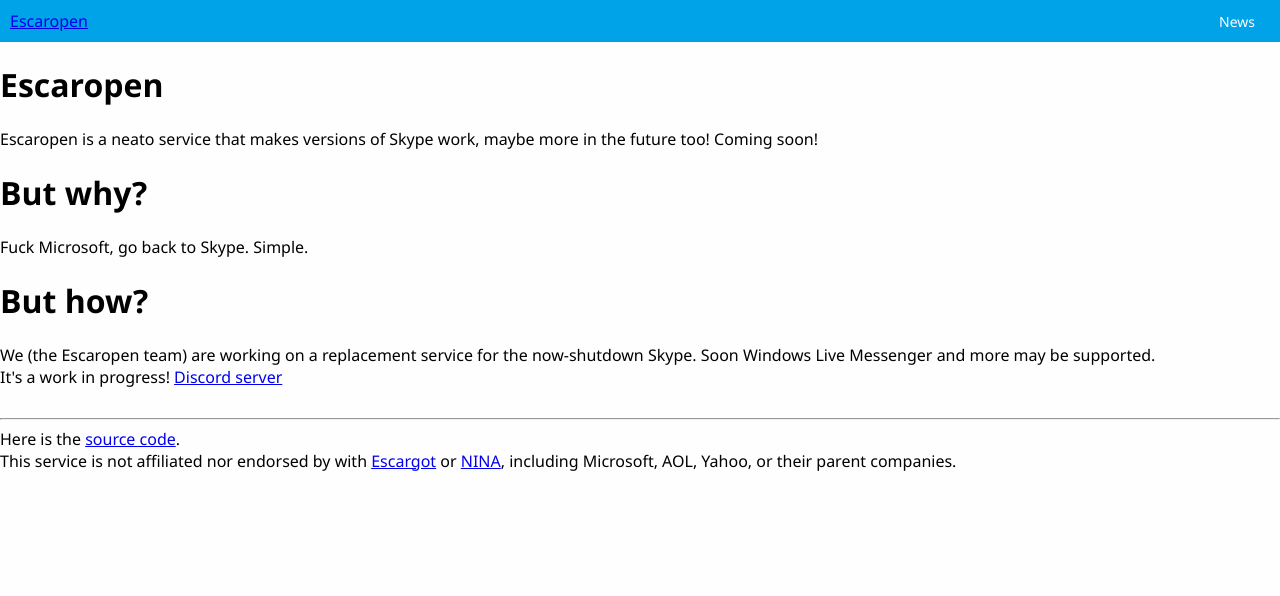
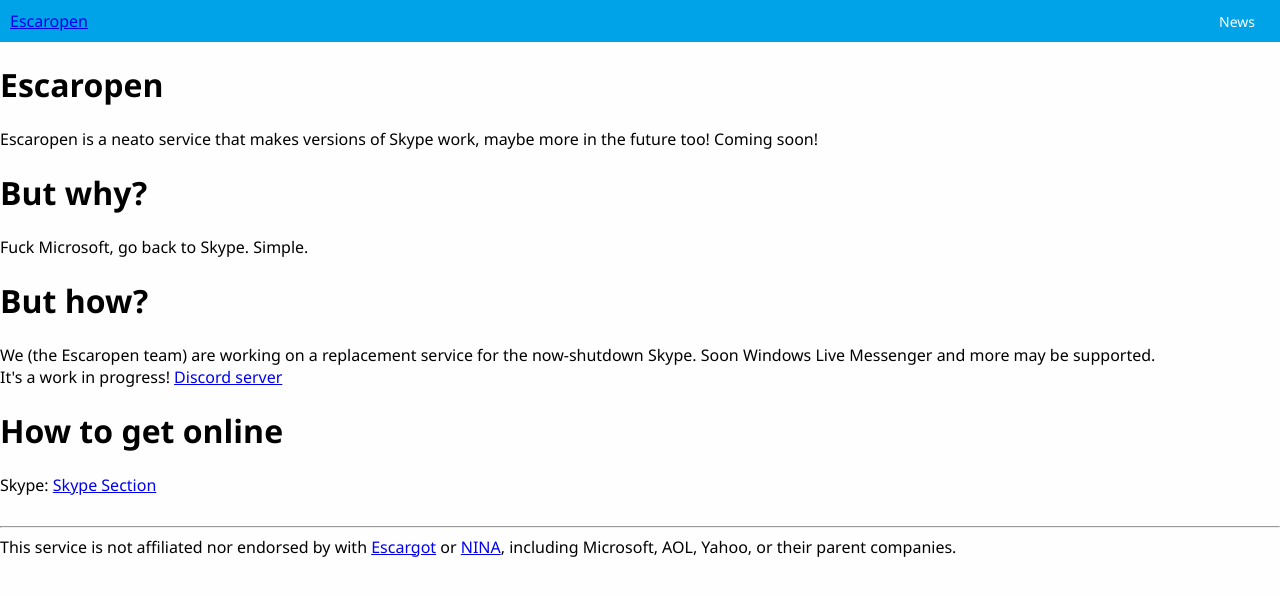
Before and after one commit to escaropen/website, a plain HTML site: page index.html in a window 1280 px wide. Drawn offline with Linux system fonts and the light colour scheme.

Commit message:
Update index.html

```diff
--- a/index.html
+++ b/index.html
@@ -5,7 +5,7 @@
     <title>Escaropen</title>
     <link rel="icon" href="favicon.ico" type="image/x-icon">
     <link rel="stylesheet" href="style.css">
-    <!--<meta name="author" content="Your Name">-->
+    <!--<meta name="author" content="Escaropen Team">-->
     <meta name="keywords" content="Escaropen, Skype, revival, old, chat, chatroom, im, message, msg">
 
     <!-- Open Graph -->
@@ -56,8 +56,8 @@
     <!--<main>With the help of the Escargot source-code (which isn't being updated anymore and now is closed-source), we (the Escaropen team) are working on a replacement service for the now-shutdown MSN Messenger and Windows Live Messenger in addition to some other fun Windows Live features.</main>-->
     <br>
     <a>It's a work in progress! <a href="https://discord.gg/NYRABAfYV9">Discord server</a></a>
-    <!--<h1>How to get online</h1>
-    <a>Our <a href="connect.html">Get Started</a> shows you everything required to get online with us.</a>-->
+    <h1>How to get online</h1>
+    <a>Skype: <a href="escaropen-skype.ixchats.com/">Skype Section</a> <!--shows you everything required to get online with us.--></a>
 
     <!--<h1>Client support</h1>
     <main><b>Status:</b> Please bear with us, this project is work in progress.</main>-->
@@ -65,7 +65,7 @@
   </div>
     <footer><br><hr>
       <a>
-        Here is the <a href="https://github.com/escaropen">source code<a>.<br>
+        <!--Here is the <a href="https://github.com/escaropen">source code<a>.<br>-->
         This service is not affiliated nor endorsed by with <a href="https://escargot.chat">Escargot</a> or <a href="https://nina.chat/">NINA</a>, including Microsoft, AOL, Yahoo, or their parent companies.</footer>
       </a>
     </footer>
```
